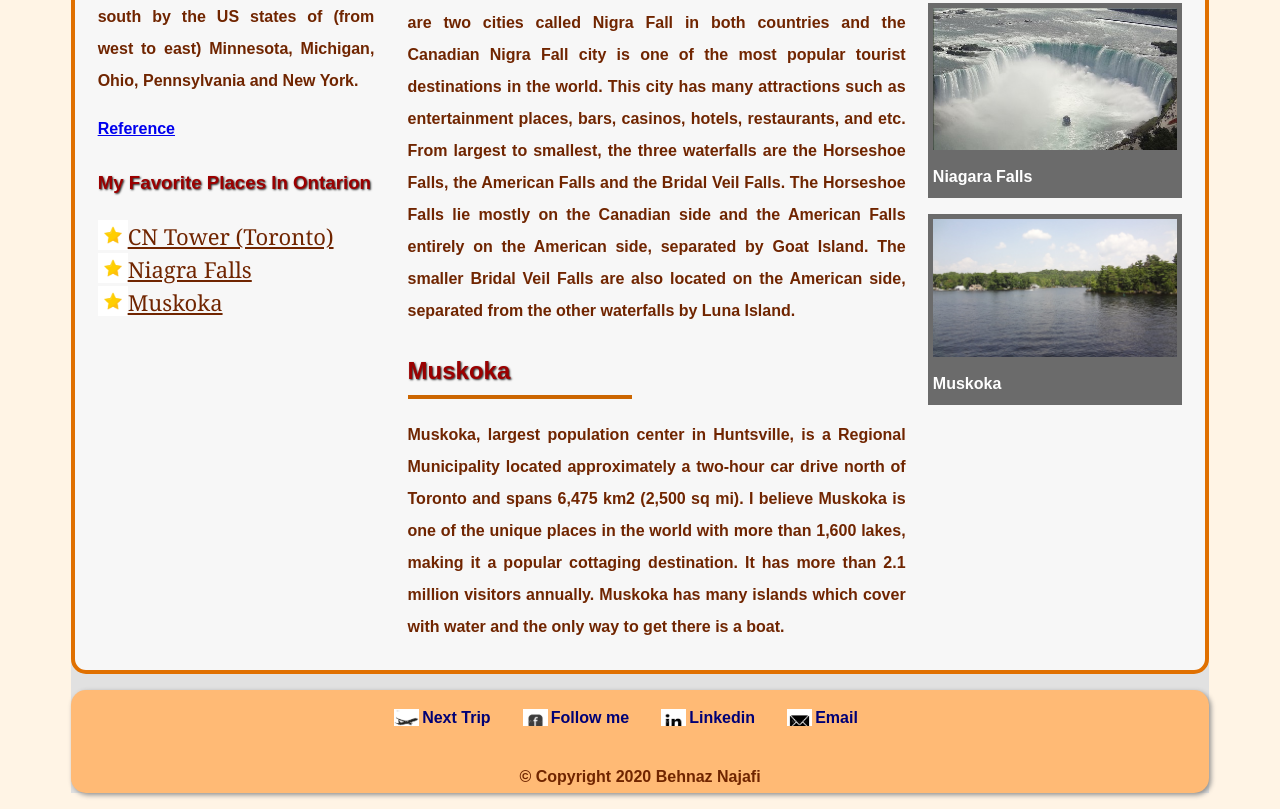
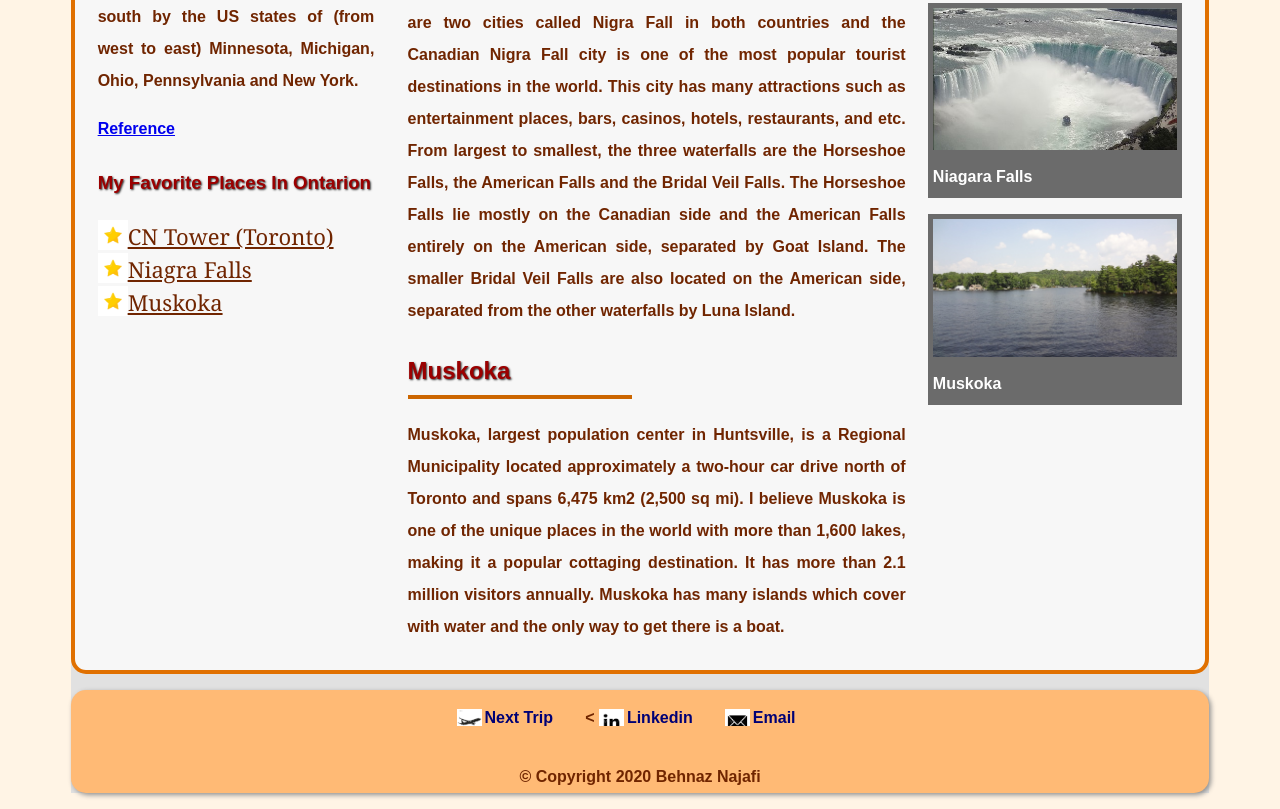
Before and after one commit to bnajafim/myWebsite, a plain HTML site: page Canada.html in a window 1280 px wide. Shown: the part 1080-1889 px from the top of the page. Drawn offline with Linux system fonts and the light colour scheme; a web font is replaced by a local one.

Commit message:
facebook link was deleted

```diff
--- a/Canada.html
+++ b/Canada.html
@@ -70,8 +70,7 @@
 <footer>
      <ul>
 
-          <li id="f1"><a href="https://en.wikipedia.org/wiki/Dubai">Next Trip</a></li>
-          <li id="f2"><a href="https://www.facebook.com/Behnaz100">Follow me</a></li>
+          <li id="f1"><a href="https://en.wikipedia.org/wiki/Dubai">Next Trip</a></li>          <
           <li id="f3"><a href="https://www.linkedin.com/nhome/?trk=">Linkedin</a></li>
           <li id="f4"><a href="mailto:b_najafi@fanshaweonline.ca">Email</a></li>
           </ul>
```
Also changed, not shown: Armenia.html (+1 -2 lines), Iran.html (+0 -1 lines), Turkey.html (+0 -1 lines), home.html (+1 -2 lines).
